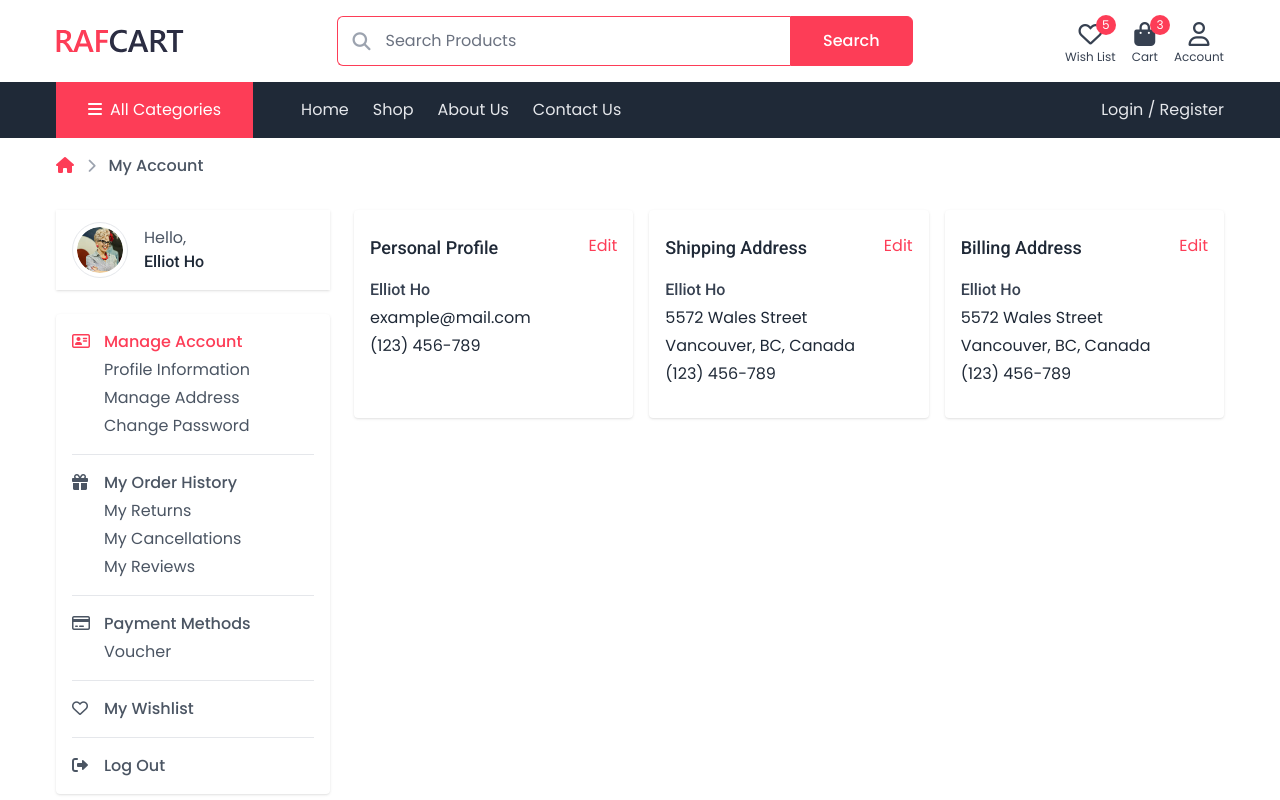
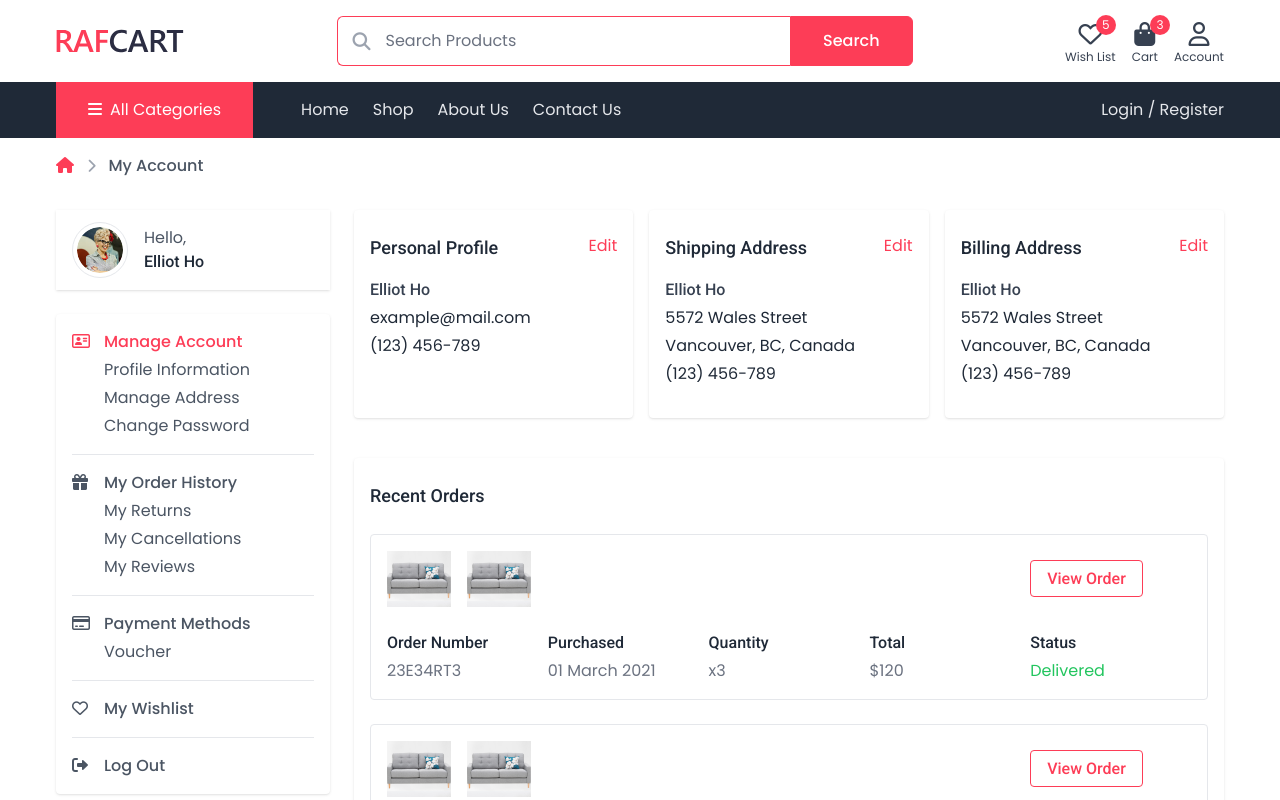
Before and after one commit to tri1911/ecommerce-mern, a React (Create React App) app in the folder client/: page /account in a window 1280 px wide. Shown: the top 800 px of the page. Built offline with nearby package versions, Linux system fonts and the light colour scheme.

Commit message:
feat(ui): add Recent Orders section within ManageAccount page

```diff
--- a/client/src/components/Account/ManageAccount.tsx
+++ b/client/src/components/Account/ManageAccount.tsx
@@ -1,5 +1,6 @@
 import React from "react";
 import { Link } from "react-router-dom";
+import classNames from "classnames";
 
 function InfoCard({
   title,
@@ -25,9 +26,8 @@ function InfoCard({
   );
 }
 
-export default function ManageAccount() {
+function PersonalInfo() {
   return (
-    <>
     <div className="grid md:grid-cols-3 gap-4">
       <InfoCard title="Personal Profile" href="profile">
         <h4 className="text-gray-700 font-medium">Elliot Ho</h4>
@@ -47,6 +47,115 @@ export default function ManageAccount() {
         <p className="text-gray-800">(123) 456-789</p>
       </InfoCard>
     </div>
+  );
+}
+
+function OrderThumbnail() {
+  return (
+    <img
+      src="/images/products/product1.jpg"
+      alt=""
+      className="w-20 h-14 lg:w-16 lg:h-14 object-cover mr-4"
+    />
+  );
+}
+
+function OrderInfoItem({ title, info }: { title: string; info: string }) {
+  return (
+    <>
+      <h4 className="mb-1 text-base text-gray-800 font-medium capitalize">
+        {title}
+      </h4>
+      <p className="text-gray-500">{info}</p>
     </>
   );
 }
+
+type OrderStatus = "in progress" | "delivered" | "canceled";
+
+function OrderStatusItem({ status = "in progress" }: { status?: OrderStatus }) {
+  return (
+    <>
+      <h4 className="mb-1 text-base text-gray-800 font-medium capitalize hidden md:block">
+        Status
+      </h4>
+      <h5 className="mb-1 text-base font-medium md:hidden">
+        <span className="mr-2 inline-block font-normal text-xs">x3</span>
+        $120
+      </h5>
+      <p
+        className={classNames(
+          "capitalize",
+          { "text-yellow-500": status === "in progress" },
+          { "text-green-500": status === "delivered" },
+          { "text-red-500": status === "canceled" }
+        )}
+      >
+        {status}
+      </p>
+    </>
+  );
+}
+
+function ViewOrderBtn() {
+  return (
+    <Link
+      to="/orders/id"
+      className="py-2 px-4 bg-white border border-primary rounded font-roboto text-base text-primary font-medium hover:bg-primary hover:text-white transition"
+    >
+      View Order
+    </Link>
+  );
+}
+
+function OrderSummaryCard() {
+  return (
+    <div className="__wrapper grid grid-cols-2 md:grid-cols-5 gap-y-4 md:gap-y-6 p-4 border border-gray-200 rounded">
+      <div className="__images col-span-2 md:col-span-4 flex items-center justify-start">
+        <OrderThumbnail />
+        <OrderThumbnail />
+      </div>
+      <div className="__view-order-btn row-start-3 col-start-2 md:row-start-1 md:col-start-5 self-center">
+        <ViewOrderBtn />
+      </div>
+      <div>
+        <OrderInfoItem title="Order Number" info="23E34RT3" />
+      </div>
+      <div>
+        <OrderInfoItem title="Purchased" info="01 March 2021" />
+      </div>
+      <div className="hidden md:block">
+        <OrderInfoItem title="Quantity" info="x3" />
+      </div>
+      <div className="hidden md:block">
+        <OrderInfoItem title="Total" info="$120" />
+      </div>
+      <div>
+        <OrderStatusItem status="delivered" />
+      </div>
+    </div>
+  );
+}
+
+function RecentOrders() {
+  return (
+    <div className="shadow rounded bg-white px-4 pt-6 pb-8">
+      <h3 className="font-medium capitalize text-gray-800 text-lg">
+        Recent Orders
+      </h3>
+      <div className="mt-6 space-y-6">
+        <OrderSummaryCard />
+        <OrderSummaryCard />
+      </div>
+    </div>
+  );
+}
+
+export default function ManageAccount() {
+  return (
+    <div className="space-y-10">
+      <PersonalInfo />
+      <RecentOrders />
+    </div>
+  );
+}
```
Lines whose indentation alone changed are shown as unchanged.
